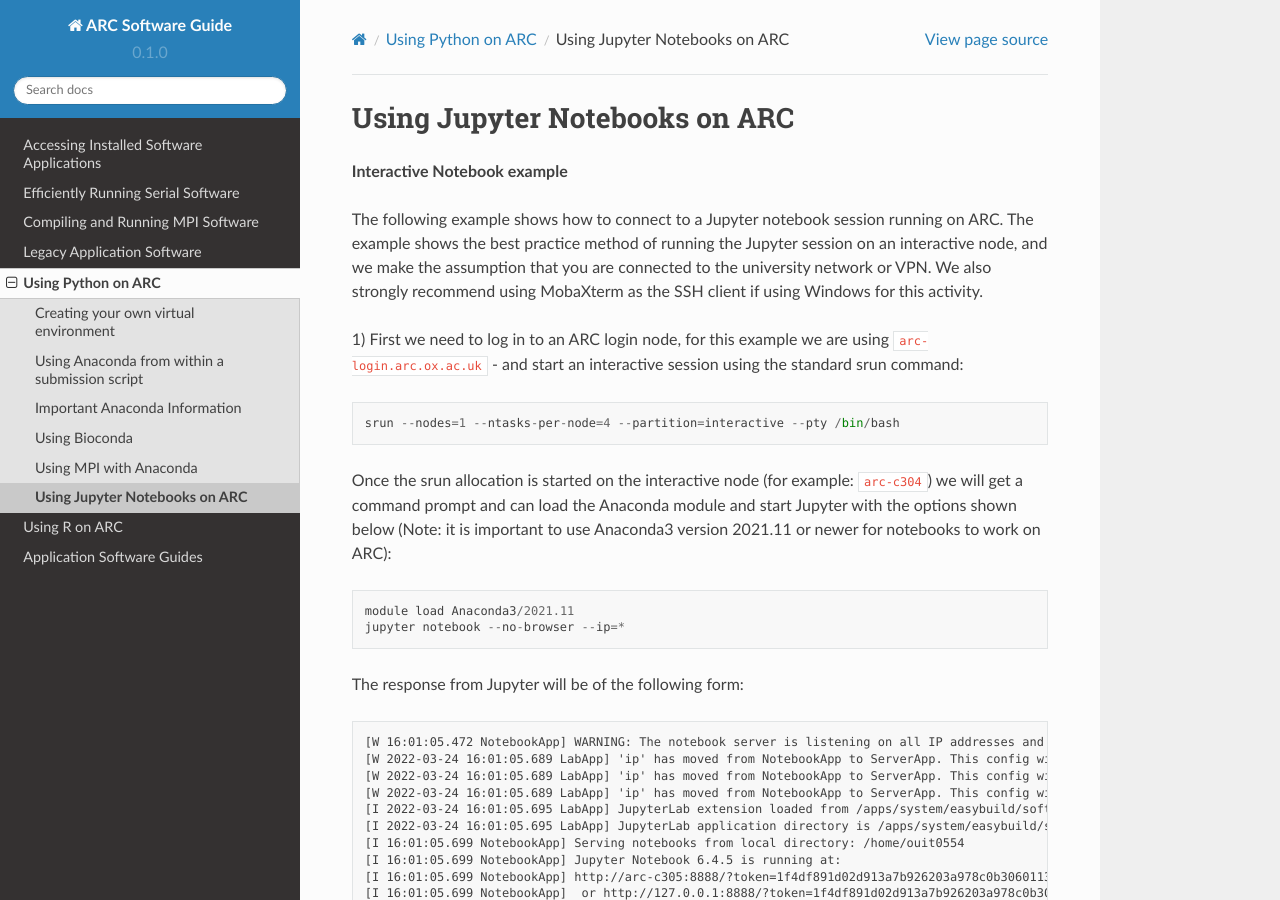
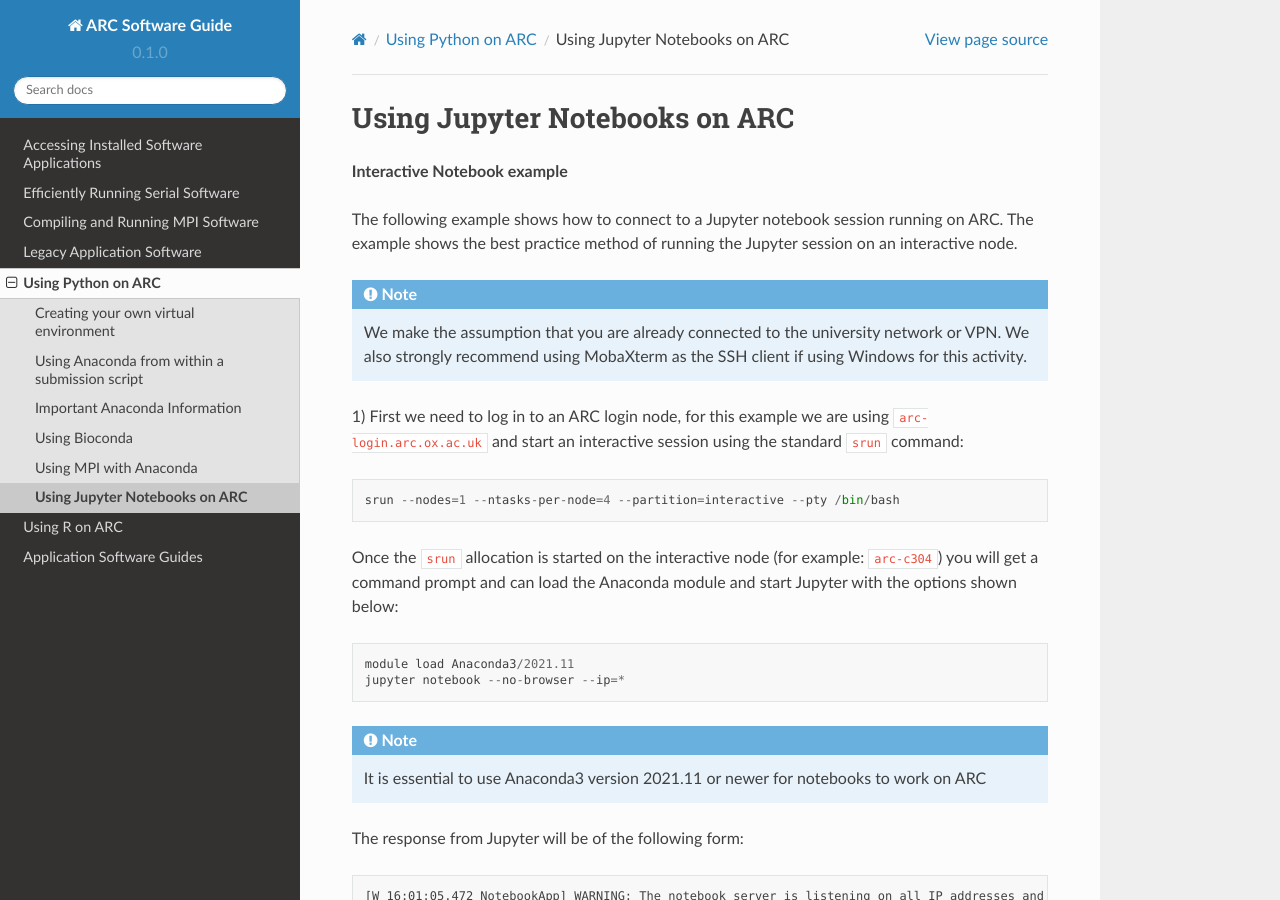
Before and after one commit to oxford-arc/arc-software-guide, a Sphinx documentation site: the page built from docs/source/python/arc_jupyter.rst, in a window 1280 px wide and 900 px high. Built offline with Sphinx 7.4.7 and the Read the Docs theme 2.0.0, drawn with Linux system fonts in a browser that asks for light colours.

Commit message:
Update arc_jupyter.rst

```diff
--- a/docs/source/python/arc_jupyter.rst
+++ b/docs/source/python/arc_jupyter.rst
@@ -4,19 +4,25 @@ Using Jupyter Notebooks on ARC
 **Interactive Notebook example**
 
 The following example shows how to connect to a Jupyter notebook session running on ARC. The example shows the best practice method of running
-the Jupyter session on an interactive node, and we make the assumption that you are connected to the university network or VPN. We also strongly
-recommend using MobaXterm as the SSH client if using Windows for this activity.
+the Jupyter session on an interactive node.
 
-1) First we need to log in to an ARC login node, for this example we are using ``arc-login.arc.ox.ac.uk`` - and start an interactive session using
-the standard srun command::
+.. note::
+ We make the assumption that you are already connected to the university network or VPN. We also strongly recommend using MobaXterm as the SSH
+ client if using Windows for this activity.
+
+1) First we need to log in to an ARC login node, for this example we are using ``arc-login.arc.ox.ac.uk`` and start an interactive session using
+the standard ``srun`` command::
 
   srun --nodes=1 --ntasks-per-node=4 --partition=interactive --pty /bin/bash
 
-Once the srun allocation is started on the interactive node (for example: ``arc-c304``) we will get a command prompt and can load the Anaconda module
-and start Jupyter with the options shown below (Note: it is important to use Anaconda3 version 2021.11 or newer for notebooks to work on ARC)::
+Once the ``srun`` allocation is started on the interactive node (for example: ``arc-c304``) you will get a command prompt and can load the Anaconda module
+and start Jupyter with the options shown below::
 
   module load Anaconda3/2021.11
   jupyter notebook --no-browser --ip=*
+
+.. note::
+ It is essential to use Anaconda3 version 2021.11 or newer for notebooks to work on ARC
 
 The response from Jupyter will be of the following form::
 
```
